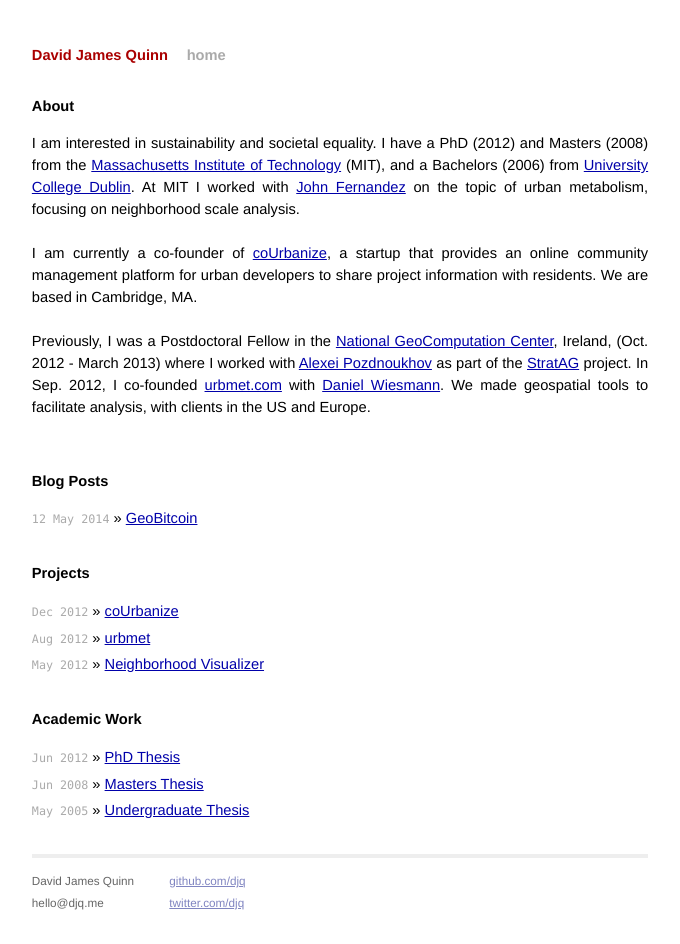
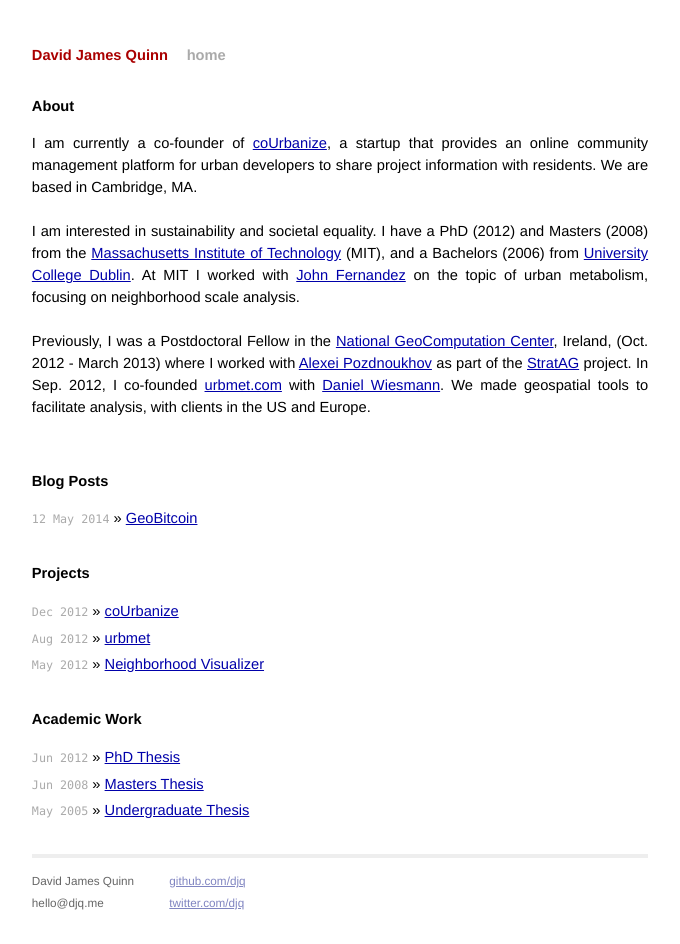
Before and after one commit to djq/djq.github.com, a Jekyll site: the page built from index.html, in a window 1280 px wide. Shown: the whole page, without its empty margins (300-980 px from the left). Built offline with Jekyll 4.4.1, drawn with Linux system fonts in a browser that asks for light colours; Markdown is read by kramdown in place of the engine named in the settings.

Commit message:
tidying up index page

```diff
--- a/index.html
+++ b/index.html
@@ -7,9 +7,9 @@
 
    <h1>About</h1>
   <ul class="posts">
-    <p>I am interested in sustainability and societal equality. I have a PhD (2012) and Masters (2008) from the <a href="http://mit.edu/">Massachusetts Institute of Technology</a> (MIT), and a Bachelors (2006) from <a href="http://ucd.ie">University College Dublin</a>. At MIT I worked with <a href="http://architecture.mit.edu/faculty/john-fernandez">John Fernandez</a> on the topic of urban metabolism, focusing on neighborhood scale analysis.<br><br>
+    I am currently a co-founder of <a href="http://courbanize.com">coUrbanize</a>, a startup that provides an online community management platform for urban developers to share project information with residents. We are based in Cambridge, MA.<br><br>
 
-    I am currently a co-founder of <a href="http://courbanize.com">coUrbanize</a>, a startup that provides an online community management platform for urban developers to share project information with residents. We are based in Cambridge, MA.<br><br>
+    I am interested in sustainability and societal equality. I have a PhD (2012) and Masters (2008) from the <a href="http://mit.edu/">Massachusetts Institute of Technology</a> (MIT), and a Bachelors (2006) from <a href="http://ucd.ie">University College Dublin</a>. At MIT I worked with <a href="http://architecture.mit.edu/faculty/john-fernandez">John Fernandez</a> on the topic of urban metabolism, focusing on neighborhood scale analysis.<br><br>
 
     Previously, I was a Postdoctoral Fellow in the <a href="http://ncg.nuim.ie/">National GeoComputation Center</a>, Ireland, (Oct. 2012 - March 2013) where I worked with <a href="http://ncg.nuim.ie/redir.php?action=staff/staff/apozdnoukhov">Alexei Pozdnoukhov</a> as part of the <a href="http://www.stratag.ie/">StratAG</a> project. In Sep. 2012, I co-founded <a href="http://urbmet.com">urbmet.com</a> with <a href="http://web.ist.utl.pt/daniel.wiesmann/">Daniel Wiesmann</a>. We made geospatial tools to facilitate analysis, with clients in the US and Europe.<br><br>
   </ul>
```
